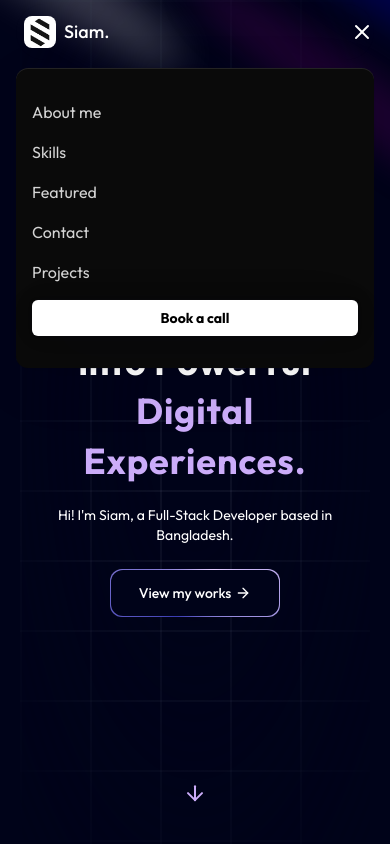
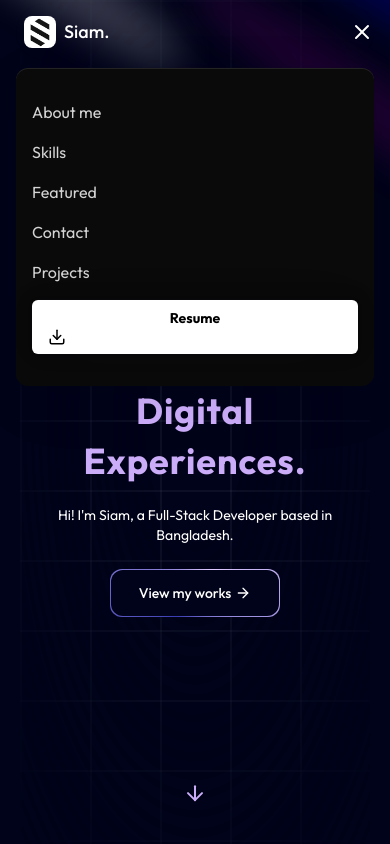
Before and after one commit to azmain-siam/Portfolio-25, a Next.js app: page / in a window 390 px wide. Both pictures are taken after a click on the icon 362 px from the left and 32 px from the top of the page. Shown: the top 844 px of the page. Built offline with nearby package versions, Linux system fonts and the light colour scheme.

Commit message:
fix: some issues

```diff
--- a/src/components/home/Skills.tsx
+++ b/src/components/home/Skills.tsx
@@ -75,14 +75,11 @@
                 </h3>
                 <SkillsGrid
                   skills={[
-                    { name: "Communication" },
                     { name: "Teamwork" },
                     { name: "Problem Solving" },
                     { name: "Time Management" },
                     { name: "Adaptability" },
-                    { name: "Leadership" },
                     { name: "Critical Thinking" },
-                    { name: "Creativity" },
                     { name: "Attention to Detail" },
                   ]}
                   columns={3}
--- a/src/components/shared/Navbar.tsx
+++ b/src/components/shared/Navbar.tsx
@@ -58,7 +58,7 @@
               }
             > */}
             <NavbarButton
-              href="https://drive.usercontent.google.com/download?id=1fKMnbTVHu4KQs5cDhlRiP3LFbbctqOH8&export=download&authuser=0"
+              href="https://drive.google.com/drive/folders/1xN6F2otx_mBdHwTitbJcYAQixunQHTeB"
               className="flex justify-center items-center gap-1"
               variant="primary"
             >
@@ -104,8 +104,9 @@
                 onClick={() => setIsMobileMenuOpen(false)}
                 variant="primary"
                 className="w-full"
+                href="https://drive.google.com/drive/folders/1xN6F2otx_mBdHwTitbJcYAQixunQHTeB"
               >
-                Book a call
+                Resume <DownloadIcon size={18} />
               </NavbarButton>
             </div>
           </MobileNavMenu>
```
